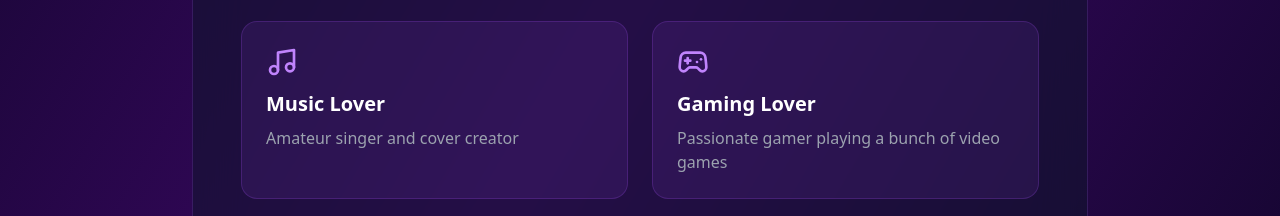
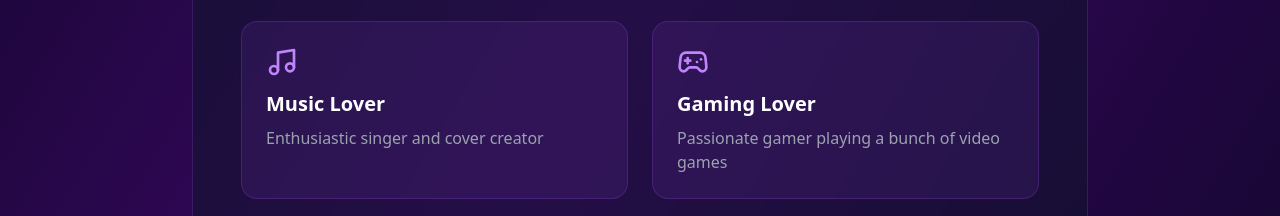
Before and after one commit to Luxinenglish/Portfolio-React, a React (Vite) app: page / in a window 1280 px wide. Shown: the part 1120-1336 px from the top of the page. Built offline with nearby package versions, Linux system fonts and the light colour scheme.

Commit message:
update AboutSection to enhance description of music-related skills

```diff
--- a/src/components/sections/AboutSection.jsx
+++ b/src/components/sections/AboutSection.jsx
@@ -19,7 +19,7 @@ export default function AboutSection() {
                         <div className="p-4 md:p-6 rounded-2xl bg-purple-500/10 border border-purple-500/20">
                             <Music className="w-7 h-7 md:w-8 md:h-8 text-purple-400 mb-3" />
                             <h3 className="text-lg md:text-xl font-semibold mb-2">Music Lover</h3>
-                            <p className="text-sm md:text-base text-gray-400">Amateur singer and cover creator</p>
+                            <p className="text-sm md:text-base text-gray-400">Enthusiastic singer and cover creator</p>
                         </div>
 
                         <div className="p-4 md:p-6 rounded-2xl bg-purple-500/10 border border-purple-500/20">
```
